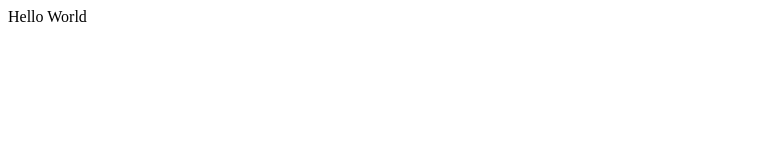
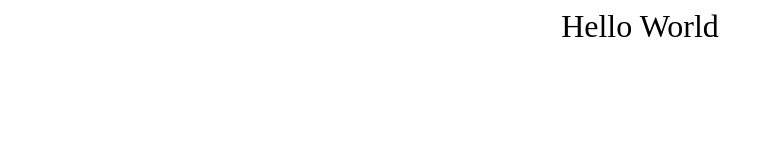
Before and after one commit to dfalfaro/dfalfaro.github.io, a plain HTML site: page index.html in a window 1280 px wide. Shown: the whole page, without its empty margins (0-774 px from the left). Drawn offline with Linux system fonts and the light colour scheme.

Commit message:
exercise

```diff
--- a/index.html
+++ b/index.html
@@ -5,9 +5,9 @@
     <meta http-equiv="X-UA-Compatible" content="IE=edge">
     <meta name="viewport" content="width=device-width, initial-scale=1.0">
     <title>Hello World</title>
+    <link rel="stylesheet" href="./styles.css">
 </head>
 <body>
-    <head>Hello World</head>
-
+    <header>Hello World</header>
 </body>
 </html>
--- /dev/null
+++ b/styles.css
@@ -0,0 +1,5 @@
+header {
+    border: 1px green;
+    text-align: center;
+    font-size: xx-large;
+}
```
